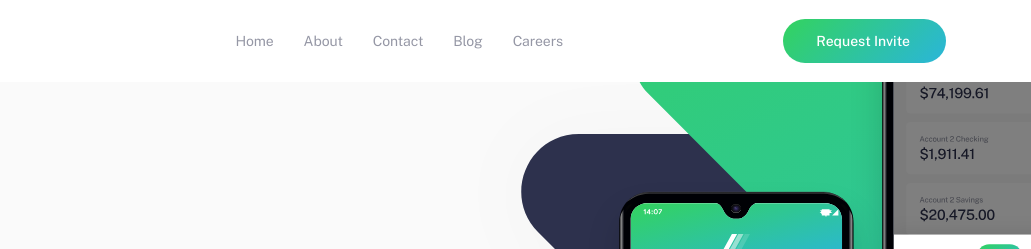
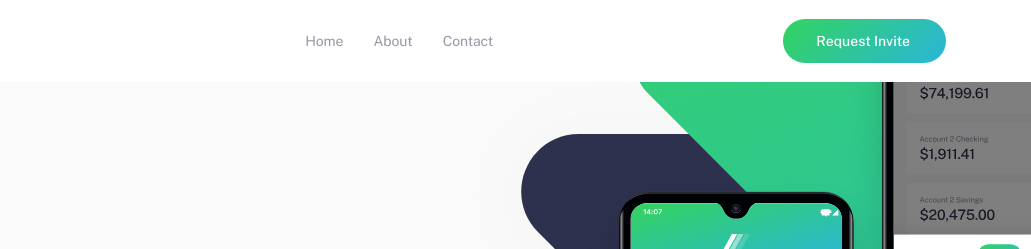
Before and after one commit to Sarvar-Dev/git-terminal-test, a plain HTML site: page index.html in a window 1280 px wide. Shown: the top 249 px of the page, 249-1280 px from the left. Drawn offline with Linux system fonts and the light colour scheme; files whose address does not match are found by name.

Commit message:
add site -header

```diff
--- a/index.html
+++ b/index.html
@@ -25,8 +25,6 @@
                     <li class="sitenav__item"><a class="sitenav__link" href="#">Home</a></li>
                     <li class="sitenav__item"><a class="sitenav__link" href="#">About</a></li>
                     <li class="sitenav__item"><a class="sitenav__link" href="#">Contact</a></li>
-                    <li class="sitenav__item"><a class="sitenav__link" href="#">Blog</a></li>
-                    <li class="sitenav__item"><a class="sitenav__link" href="#">Careers</a></li>
                 </ul>
             </nav>
             <button class="button main-button" type="button">Request Invite</button>
```
